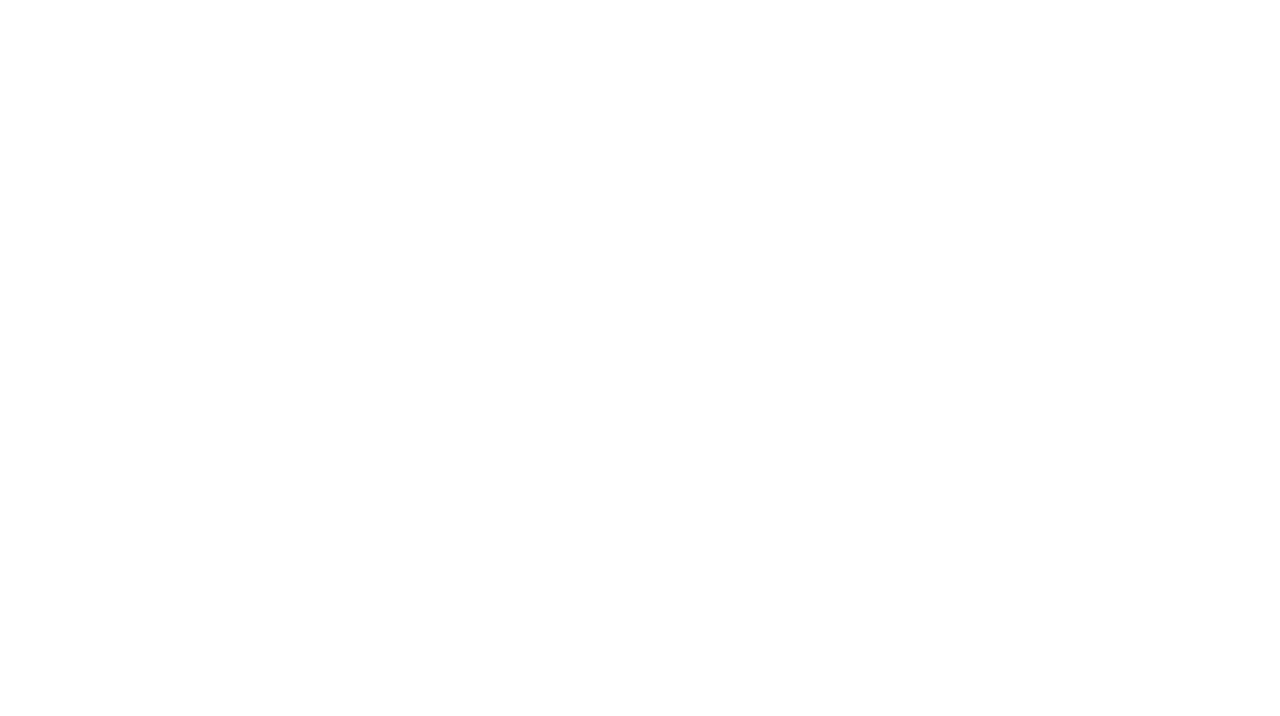
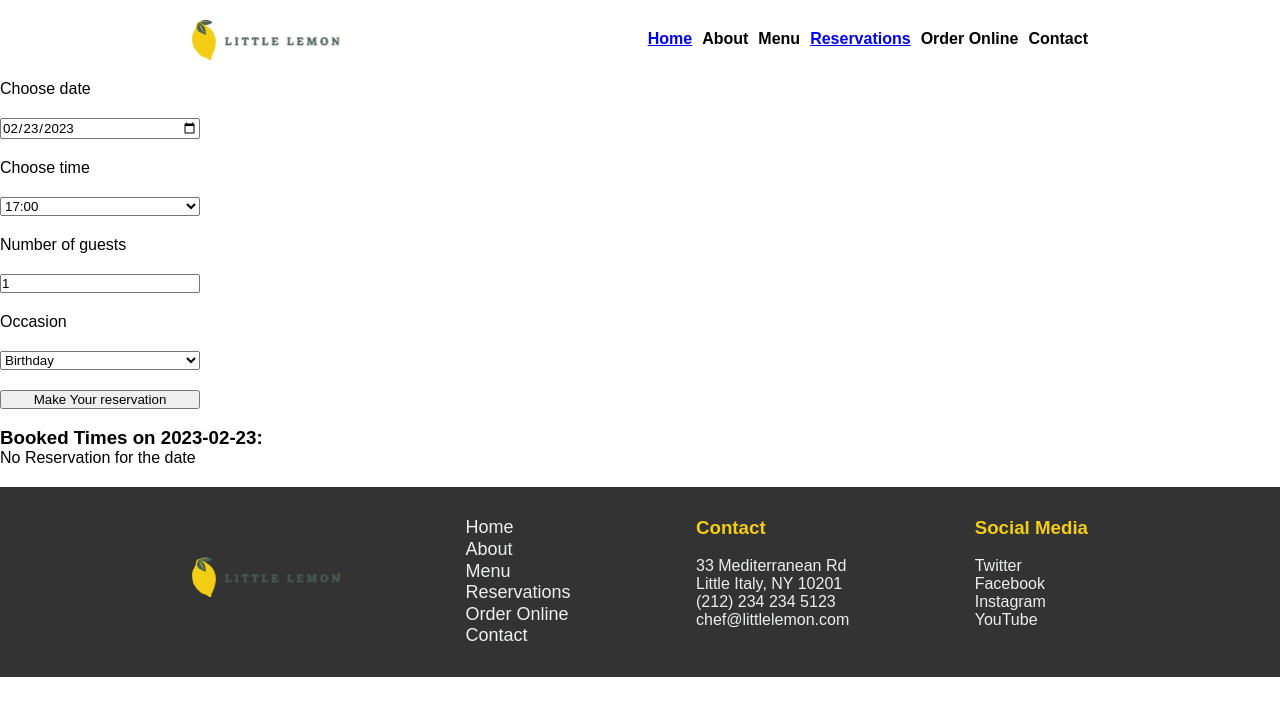
Before and after one commit to serhatprogramming/littlelemonrestaurant, a React (Create React App) app: page /bookingpage in a window 1280 px wide. Before the commit this address had no page. Shown: the top 716 px of the page. Built offline with nearby package versions, Linux system fonts and the light colour scheme.

Commit message:
reservation method booking dates added

```diff
--- a/src/App.css
+++ b/src/App.css
@@ -157,6 +157,12 @@ footer .container h3 {
   color: #edefee;
 }
 
+form {
+  display: grid;
+  max-width: 200px;
+  gap: 20px;
+}
+
 @media only screen and (max-width: 767px) {
   header {
     margin: 20px auto;
--- a/src/App.js
+++ b/src/App.js
@@ -1,15 +1,15 @@
-import Header from "./Header";
-
 import "./App.css";
 import { Route, Routes } from "react-router-dom";
 import HomePage from "./HomePage";
+import BookingPage from "./BookingPage";
+import Header from "./Header";
 
 function App() {
   return (
     <>
       <Routes>
         <Route path="/" element={<HomePage />} />
-        <Route path="/header" element={<Header />} />
+        <Route path="/bookingpage" element={<BookingPage />} />
       </Routes>
     </>
   );
--- /dev/null
+++ b/src/BookingForm.js
@@ -0,0 +1,107 @@
+import React from "react";
+import BookingSlot from "./BookingSlot";
+import { useEffect } from "react";
+
+const BookingForm = ({
+  availableTimes,
+  setAvailableTimes,
+  setReservedDates,
+  reservedDates,
+  reservedTimes,
+  setReservedTimes,
+}) => {
+  function handleSubmit(e) {
+    e.preventDefault();
+    setReservedDates([...reservedDates, availableTimes]);
+    setAvailableTimes({
+      date: new Date().toISOString().split("T")[0],
+      slots: "17:00",
+      guests: "1",
+      occasion: "Birthday",
+    });
+  }
+
+  const displayBookedTimes = (e) => {
+    setAvailableTimes({
+      ...availableTimes,
+      date: e.target.value,
+    });
+  };
+
+  useEffect(() => {
+    const reserved = reservedDates
+      .filter((reservedDate) => reservedDate.date === availableTimes.date)
+      .map((reservedDate) => reservedDate.slots);
+    setReservedTimes(reserved);
+  }, [availableTimes]);
+
+  return (
+    <>
+      <form onSubmit={handleSubmit}>
+        <label htmlFor="res-date">Choose date</label>
+        <input
+          type="date"
+          id="res-date"
+          value={availableTimes.date}
+          onChange={displayBookedTimes}
+        />
+        <label htmlFor="res-time">Choose time</label>
+        <select
+          id="res-time"
+          onChange={(e) =>
+            setAvailableTimes({
+              ...availableTimes,
+              slots: e.target.value,
+            })
+          }
+          value={availableTimes.slots}
+        >
+          <option value="17:00">17:00</option>
+          <option value="18:00">18:00</option>
+          <option value="19:00">19:00</option>
+          <option value="20:00">20:00</option>
+          <option value="21:00">21:00</option>
+          <option value="22:00">22:00</option>
+        </select>
+        <label htmlFor="guests">Number of guests</label>
+        <input
+          type="number"
+          placeholder="1"
+          min="1"
+          max="10"
+          id="guests"
+          onChange={(e) =>
+            setAvailableTimes({ ...availableTimes, guests: e.target.value })
+          }
+          value={availableTimes.guests}
+        />
+        <label htmlFor="occasion">Occasion</label>
+        <select
+          id="occasion"
+          value={availableTimes.occasion}
+          onChange={(e) =>
+            setAvailableTimes({ ...availableTimes, occasion: e.target.value })
+          }
+        >
+          <option>Birthday</option>
+          <option>Anniversary</option>
+        </select>
+        <button type="submit">Make Your reservation</button>
+      </form>
+      <br />
+      <h3>Booked Times on {availableTimes.date}:</h3>
+      {reservedTimes.length > 0 ? (
+        <ul>
+          {reservedTimes.map((time, key) => (
+            <li key={key}>{time}</li>
+          ))}
+        </ul>
+      ) : (
+        <p>No Reservation for the date</p>
+      )}
+      <BookingSlot availableTimes={availableTimes} />
+    </>
+  );
+};
+
+export default BookingForm;
--- /dev/null
+++ b/src/BookingPage.js
@@ -0,0 +1,33 @@
+import React, { useState } from "react";
+import BookingForm from "./BookingForm";
+import Header from "./Header";
+import Footer from "./Footer";
+
+const BookingPage = () => {
+  const [availableTimes, setAvailableTimes] = useState({
+    date: new Date().toISOString().split("T")[0],
+    slots: "17:00",
+    guests: "1",
+    occasion: "Birthday",
+  });
+
+  const [reservedDates, setReservedDates] = useState([]);
+  const [reservedTimes, setReservedTimes] = useState([]);
+
+  return (
+    <>
+      <Header />
+      <BookingForm
+        availableTimes={availableTimes}
+        setAvailableTimes={setAvailableTimes}
+        setReservedDates={setReservedDates}
+        reservedDates={reservedDates}
+        reservedTimes={reservedTimes}
+        setReservedTimes={setReservedTimes}
+      />
+      <Footer />
+    </>
+  );
+};
+
+export default BookingPage;
--- /dev/null
+++ b/src/BookingSlot.js
@@ -0,0 +1,7 @@
+import React from "react";
+
+const BookingSlot = ({ availableTime }) => {
+  return <>{availableTime}</>;
+};
+
+export default BookingSlot;
--- a/src/Nav.js
+++ b/src/Nav.js
@@ -9,11 +9,11 @@ const Nav = () => {
         <li>
           <Link to="/">Home</Link>
         </li>
+        <li>About</li>
+        <li>Menu</li>
         <li>
-          <Link to="/Header">About</Link>
+          <Link to="/bookingpage">Reservations</Link>
         </li>
-        <li>Menu</li>
-        <li>Reservations</li>
         <li>Order Online</li>
         <li>Contact</li>
       </ul>
```
